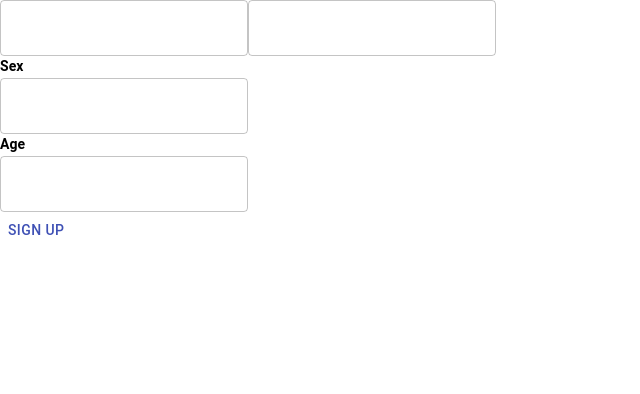
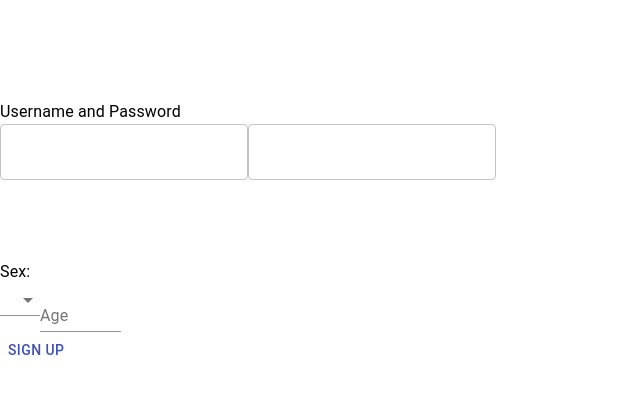
Before and after one commit to yuchenliu15/meddit, a React (Create React App) app in the folder frontend/: page /signup in a window 1280 px wide. Shown: the top 394 px of the page, without its empty margins (0-640 px from the left). Built offline with nearby package versions, Linux system fonts and the light colour scheme.

Commit message:
signup form

```diff
--- a/frontend/src/pages/Signup.jsx
+++ b/frontend/src/pages/Signup.jsx
@@ -1,5 +1,5 @@
 import React, {useState } from 'react';
-import {Typography, Box} from '@material-ui/core';
+import {Typography, Box, TextField, Select, MenuItem} from '@material-ui/core';
 
 import { OutlinedInput, Button } from '@material-ui/core';
 import axios from 'axios'
@@ -37,26 +37,33 @@ export default ({updateUser}) => {
     }
     return (
         <div>
+            <br></br><br></br><br></br><br></br><br></br>
+
+            <Typography>
+                Username and Password
+            </Typography>
+
             <OutlinedInput onChange={onUsernameChange} type="text" />
             <OutlinedInput onChange={onPasswordChange} type="password" />
 
-            <br></br>
+            <br></br><br></br><br></br><br></br><br></br>
 
-            <Typography variant = 'subtitle2'>
-                <Box fontWeight = 'bold'>
-                    Sex
-                </Box>
+            <Typography>
+                Sex:
             </Typography>
-            <OutlinedInput onChange={onSexChange} type="text" />
+            <Select onChange={onSexChange} id="select">
+                <MenuItem value="Male">Male</MenuItem>
+                <MenuItem value="Female">Female</MenuItem>
+            </Select>
 
-            <br></br>
+            <TextField onChange={onAgeChange} type="number"
+                InputProps={{
+                    inputProps: {
+                        max: 130, min: 6
+                    }
+                }}
+            label="Age"/>
 
-            <Typography variant = 'subtitle2'>
-                <Box fontWeight = 'bold'>
-                    Age
-                </Box>
-            </Typography>
-            <OutlinedInput onChange={onAgeChange} type="number" />
 
             <br></br>
 
```
